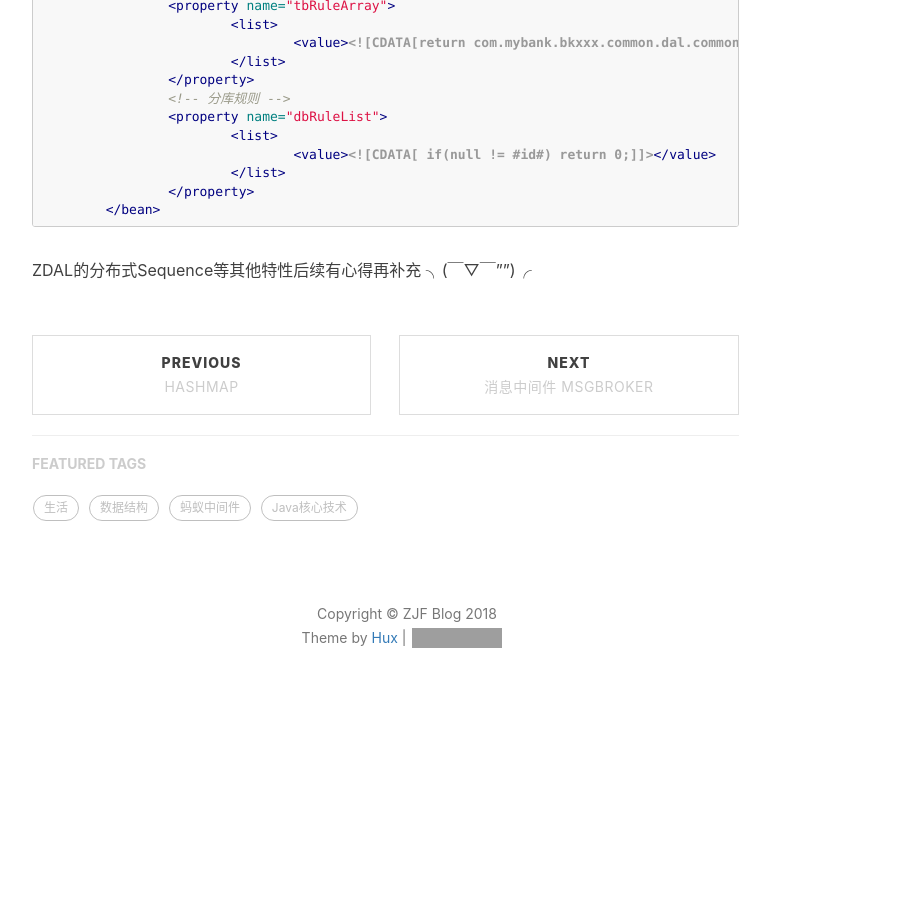
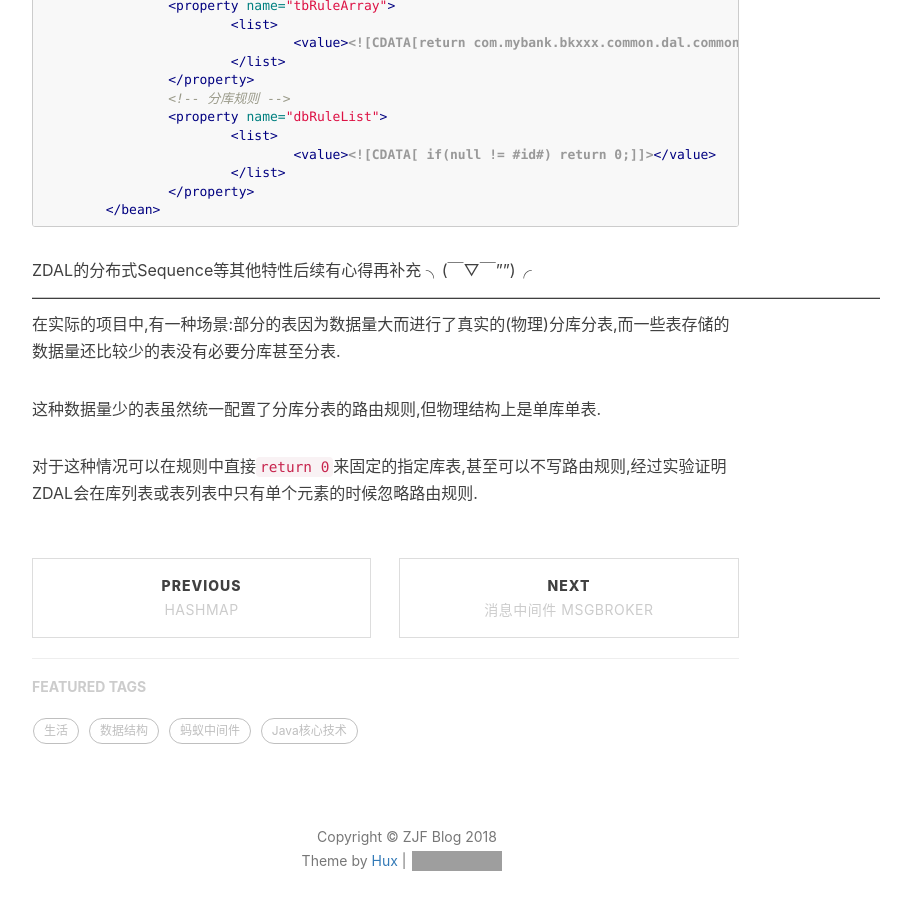
Before and after one commit to DoubleChick/DoubleChick.github.io, a Jekyll site: the page built from _posts/2017-12-10-zdal.markdown, in a window 1280 px wide and 900 px high, scrolled down 5043 px. Shown: the whole window, without its empty margins (233-1144 px from the left). Built offline with Jekyll 4.4.1, drawn with Linux system fonts in a browser that asks for light colours; nearby versions of some CDN libraries; comment, search, counter and statistics services are not loaded; before the commit the page ends 5785 px from its top, so only the background shows below that; grey boxes are pictures that could not be loaded.

Commit message:
下班后写点心得

````diff
--- a/_posts/2017-12-10-zdal.markdown
+++ b/_posts/2017-12-10-zdal.markdown
@@ -172,3 +172,9 @@ public class ZDALRule {
 ```
 
 ZDAL的分布式Sequence等其他特性后续有心得再补充 ╮(￣▽￣"")╭
+—————————————————————————————————————————————————————
+在实际的项目中,有一种场景:部分的表因为数据量大而进行了真实的(物理)分库分表,而一些表存储的数据量还比较少的表没有必要分库甚至分表.
+
+这种数据量少的表虽然统一配置了分库分表的路由规则,但物理结构上是单库单表.
+
+对于这种情况可以在规则中直接`return 0`来固定的指定库表,甚至可以不写路由规则,经过实验证明ZDAL会在库列表或表列表中只有单个元素的时候忽略路由规则.
````
